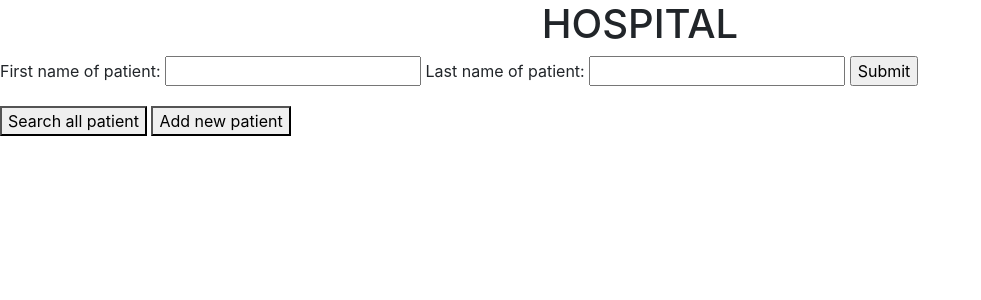
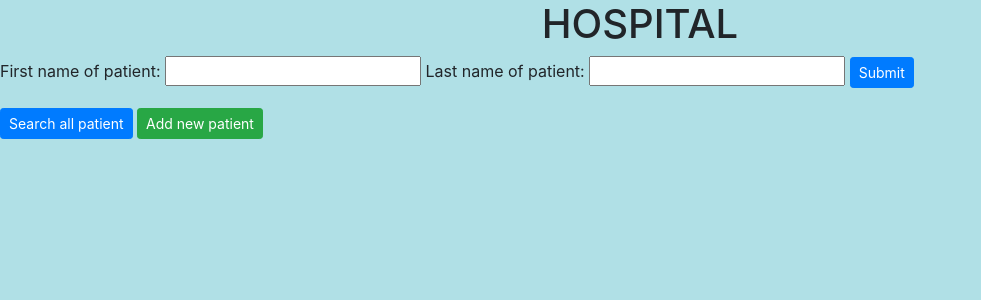
Before and after one commit to Vix-Nguyen/php_DBMS, a PHP site: page / in a window 1280 px wide. Shown: the top 300 px of the page, without its empty margins (0-981 px from the left). Run offline with PHP 8.4, Linux system fonts and the light colour scheme; data comes from the database, SQL or seed files in the repository.

Commit message:
add bootstrap and color

```diff
--- a/component.php
+++ b/component.php
@@ -10,8 +10,8 @@ function searchPatient($id, $fname, $lname, $Phone)
         <td>$fname</td>
         <td>$lname</td>
         <td>$Phone</td>
-        <td><button formaction='editPatient.php' name='edit' value='$id'>Edit</button></td>
-        <td><button formaction='deletePatient.php' name='delete' value='$id'>Delete</button></td>
+        <td><button class='btn btn-warning btn-sm' formaction='editPatient.php' name='edit' value='$id'>Edit</button></td>
+        <td><button class='btn btn-danger btn-sm' formaction='deletePatient.php' name='delete' value='$id'>Delete</button></td>
     </tr>
     </form>
     ";
--- a/index.php
+++ b/index.php
@@ -15,17 +15,23 @@ $result = mysqli_query($conn, $sql);
     <link rel="stylesheet" href="style-index.css" />
     <link rel="stylesheet" href="https://maxcdn.bootstrapcdn.com/bootstrap/4.0.0/css/bootstrap.min.css" integrity="sha384-Gn5384xqQ1aoWXA+058RXPxPg6fy4IWvTNh0E263XmFcJlSAwiGgFAW/dAiS6JXm" crossorigin="anonymous">
     <title>Hospital</title>
+    <style>
+        body {
+            background-color: powderblue;
+        }
+    </style>
 </head>
 
 <body>
     <h1 style="text-align: center">HOSPITAL</h1>
+    <span class="oi oi-icon-name" title="icon name" aria-hidden="true"></span>
     <form action="index.php" method="post">
         First name of patient: <input type="text" name="fname">
         Last name of patient: <input type="text" name="lname">
-        <input type="submit">
+        <input class="btn btn-primary btn-sm" type="submit">
         <br>
-        <button name="all" style="margin-top: 20px;">Search all patient</button>
-        <button formaction="addPatient.php" method="post">Add new patient</button>
+        <button class="btn btn-primary btn-sm" name="all" style="margin-top: 20px;">Search all patient</button>
+        <button class="btn btn-success btn-sm" formaction="addPatient.php" style="margin-top: 20px;">Add new patient</button>
     </form>
     <!-- <?php
             // if(isset($_POST["searchAll"])){
--- a/patient.php
+++ b/patient.php
@@ -30,7 +30,7 @@ $result = mysqli_query($conn, $sql);
 <!DOCTYPE html>
 
 <body>
-    <table class="table">
+    <table class="table" style="background-color:  #fcfce8;">
         <tr>
             <th>Id</th>
             <th>First Name</th>
```
Also changed, not shown: addInpatient.php (+8 -2 lines), addPatient.php (+9 -3 lines), editPatient.php (+7 -1 lines).
